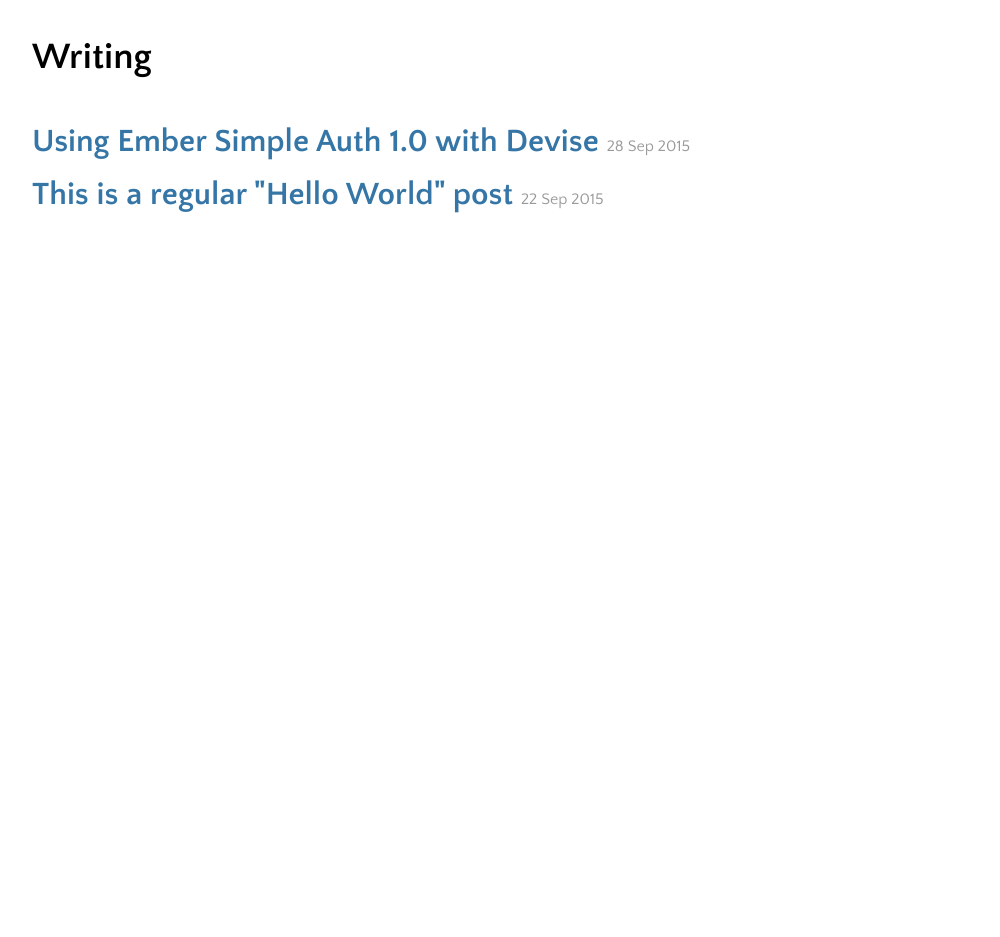
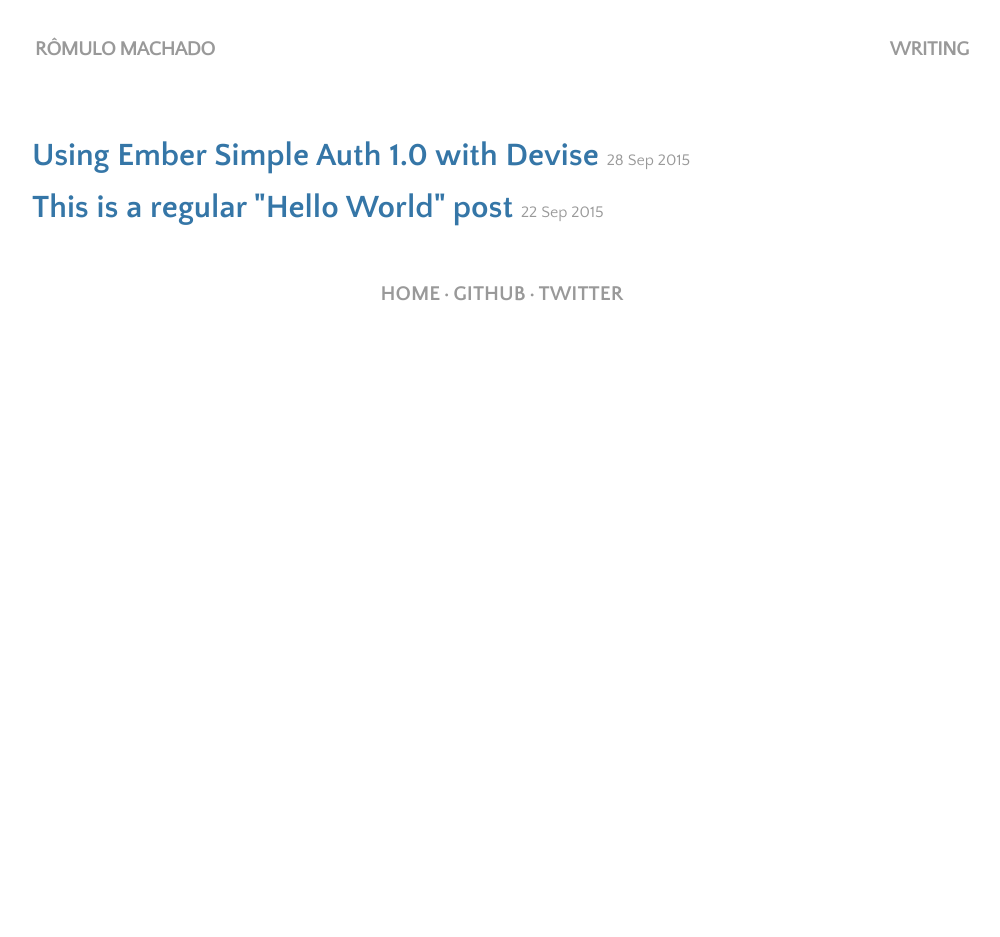
Before and after one commit to romulomachado/romulomachado.github.io, a Jekyll site: the page built from writing.html, in a window 1280 px wide. Shown: the whole page, without its empty margins (138-1138 px from the left). Built offline with Jekyll 4.4.1, drawn with Linux system fonts in a browser that asks for light colours; some web fonts are replaced; after the commit the page ends 900 px from its top, so only the background shows below that.

Commit message:
Update writing page

```diff
--- a/writing.html
+++ b/writing.html
@@ -3,9 +3,9 @@ layout: default
 title: Writing | Rômulo Machado
 ---
 
-<h3>Writing</h3>
+{% include header_writing.html %}
 
-<main>
+<section class='blogposts'>
   {% for post in site.posts %}
     <div class="blog-post">
       <h4 class="blog-post__title">
@@ -16,4 +16,10 @@ title: Writing | Rômulo Machado
       <time datetime="{{post.date}}" class="blog-post__date">{{ post.date | date_to_string }}</time>
     </div>
   {% endfor %}
-</main>
+</section>
+
+<ul class='links links--centered'>
+  <li><a class='link' href='/'>home</a></li> •
+  <li><a class='link' href='http://github.com/romulomachado' target='_blank'>github</a></li> •
+  <li><a class='link' href='http://twitter.com/romulomachado_' target='_blank'>twitter</a></li>
+</ul>
```
